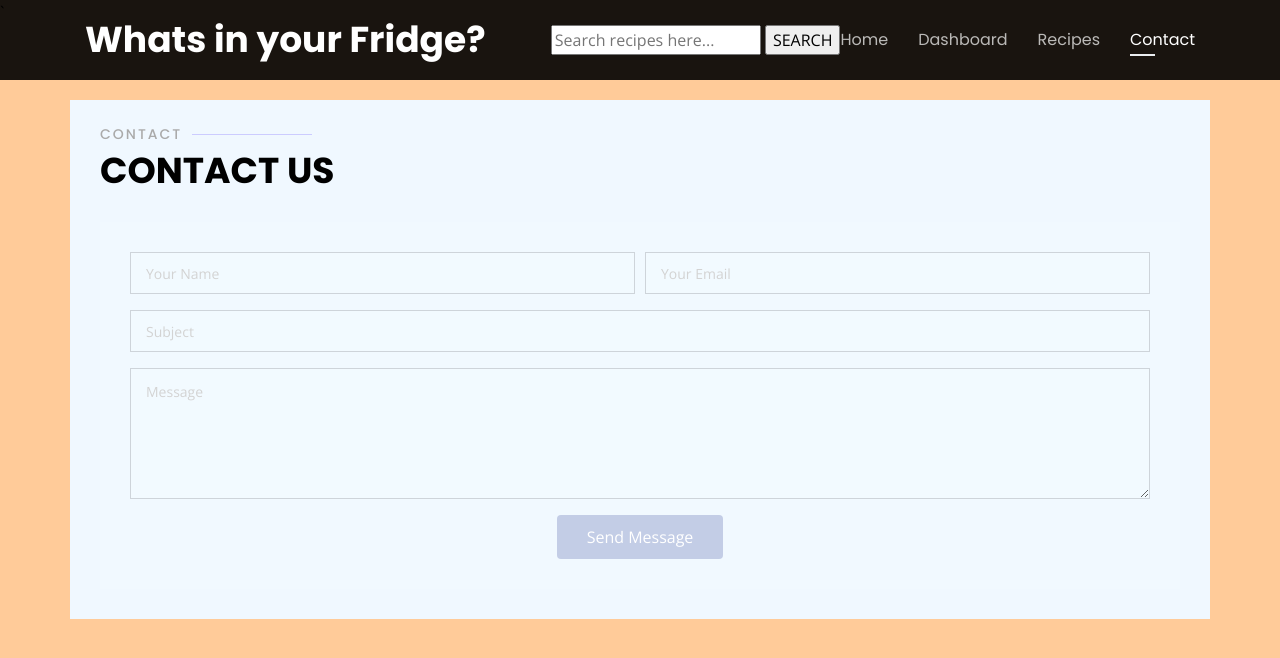
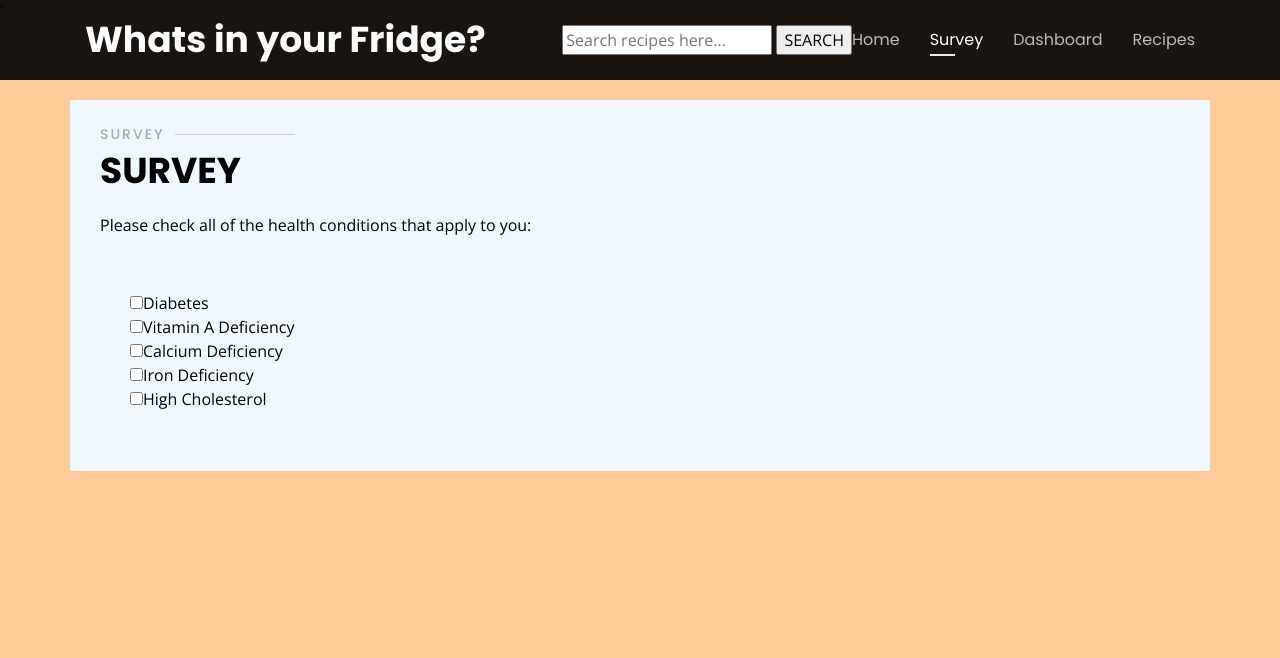
Before and after one commit to courtneylee1321/eatssentials, a PHP site: the page made by Whats in your fridge/index.php in a window 1280 px wide, after a click on "Survey". Shown: the top 658 px of the page. Run offline with PHP 8.4, Linux system fonts and the light colour scheme; data comes from the database, SQL or seed files in the repository.

Commit message:
Add files via upload

```diff
--- a/Whats in your fridge/index.php
+++ b/Whats in your fridge/index.php
@@ -47,7 +47,10 @@
       <h1><a href="index.php">Whats in your Fridge?</a></h1>
       <!-- Uncomment below if you prefer to use an image logo -->
       <!-- <a href="index.html" class="mr-auto"><img src="assets/img/logo.png" alt="" class="img-fluid"></a> -->
-      <h2><i>Get started by making a list of foods in your fridge</i></h2>
+      <h2><i>Food Essentials that get you healthy</i></h2>
+      <br>
+      <h2><i>Get started by clicking "Survey"</i></h2>
+
 
       <form id="f1" name="f1" class="search">
       	<input type="text" id="t1" name="t1" placeholder="Search recipes here..."
@@ -60,9 +63,10 @@
       <nav class="nav-menu d-none d-lg-block">
         <ul>
           <li class="active"><a href="#header">Home</a></li>
+          <li><a href="#contact">Survey</a></li>
           <li><a href="#dashboard">Dashboard</a></li>
           <li><a href="#recipes">Recipes</a></li>
-          <li><a href="#contact">Contact</a></li>
+
         </ul>
       </nav><!-- .nav-menu -->
 
@@ -73,7 +77,7 @@
     </div>
   </header><!-- End Header -->
 
-  <!-- ======= About Section ======= -->
+  <!-- ======= Dashboard Section ======= -->
   <section id="dashboard" class="dashboard">
 
     <html>
@@ -168,37 +172,23 @@
     <div class="container">
 
       <div class="section-title">
-        <h2>Contact</h2>
-        <p>Contact Us</p>
+        <h2>Survey</h2>
+        <p>Survey</p>
+        Please check all of the health conditions that apply to you:
       </div>
 
+      <form action="forms/contact.php" method="post" role="form" class="php-email-form mt-4">
+              <input type="checkbox" name="check[]" value="val1" id="diabetes" onclick="checkbox()" unchecked>Diabetes</input>
+              <br>
+              <input type="checkbox" name="check[]" value="val2" id="vitamina" onclick="checkbox()" unchecked>Vitamin A Deficiency</input>
+              <br>
+              <input type="checkbox" name="check[]" value="val3" id="calcium" onclick="checkbox()" unchecked>Calcium Deficiency</input>
+              <br>
+              <input type="checkbox" name="check[]" value="val4" id="iron" onclick="checkbox()" unchecked>Iron Deficiency</input>
+              <br>
+              <input type="checkbox" name="check[]" value="val5" id="cholesterol" onclick="checkbox()" unchecked>High Cholesterol</input>
+              <br>
 
-
-      <form action="forms/contact.php" method="post" role="form" class="php-email-form mt-4">
-        <div class="form-row">
-          <div class="col-md-6 form-group">
-            <input type="text" name="name" class="form-control" id="name" placeholder="Your Name" data-rule="minlen:4" data-msg="Please enter at least 4 chars" />
-            <div class="validate"></div>
-          </div>
-          <div class="col-md-6 form-group">
-            <input type="email" class="form-control" name="email" id="email" placeholder="Your Email" data-rule="email" data-msg="Please enter a valid email" />
-            <div class="validate"></div>
-          </div>
-        </div>
-        <div class="form-group">
-          <input type="text" class="form-control" name="subject" id="subject" placeholder="Subject" data-rule="minlen:4" data-msg="Please enter at least 8 chars of subject" />
-          <div class="validate"></div>
-        </div>
-        <div class="form-group">
-          <textarea class="form-control" name="message" rows="5" data-rule="required" data-msg="Please write something for us" placeholder="Message"></textarea>
-          <div class="validate"></div>
-        </div>
-        <div class="mb-3">
-          <div class="loading">Loading</div>
-          <div class="error-message"></div>
-          <div class="sent-message">Your message has been sent. Thank you!</div>
-        </div>
-        <div class="text-center"><button type="submit">Send Message</button></div>
       </form>
 
     </div>
@@ -220,6 +210,50 @@
   <!-- Template Main JS File -->
   <script src="assets/js/main.js"></script>
 
+  <script>
+    // checks which health conditions user checked
+    function checkbox()
+        {
+            var check1 = document.getElementById ("diabetes");
+            var check2 = document.getElementById ("vitamina");
+            var check3 = document.getElementById ("calcium");
+            var check4 = document.getElementById ("iron");
+            var check5 = document.getElementById ("cholesterol");
+
+            if (check5.checked == true)
+            {
+                console.log ("cholesterol")
+                return true;
+            }
+            if (check4.checked == true)
+            {
+                console.log ("iron")
+                return true;
+            }
+            if (check3.checked == true)
+            {
+                console.log ("calcium")
+                return true;
+            }
+            if (check2.checked == true)
+            {
+                console.log ("vitamina")
+                return true;
+            }
+            if (check1.checked == true)
+            {
+                console.log ("diabetes")
+                return true;
+            }
+
+            else
+            {
+                console.log("false")
+                return false;
+            }
+        }
+  </script>
+
 </body>
 
 </html>
```
